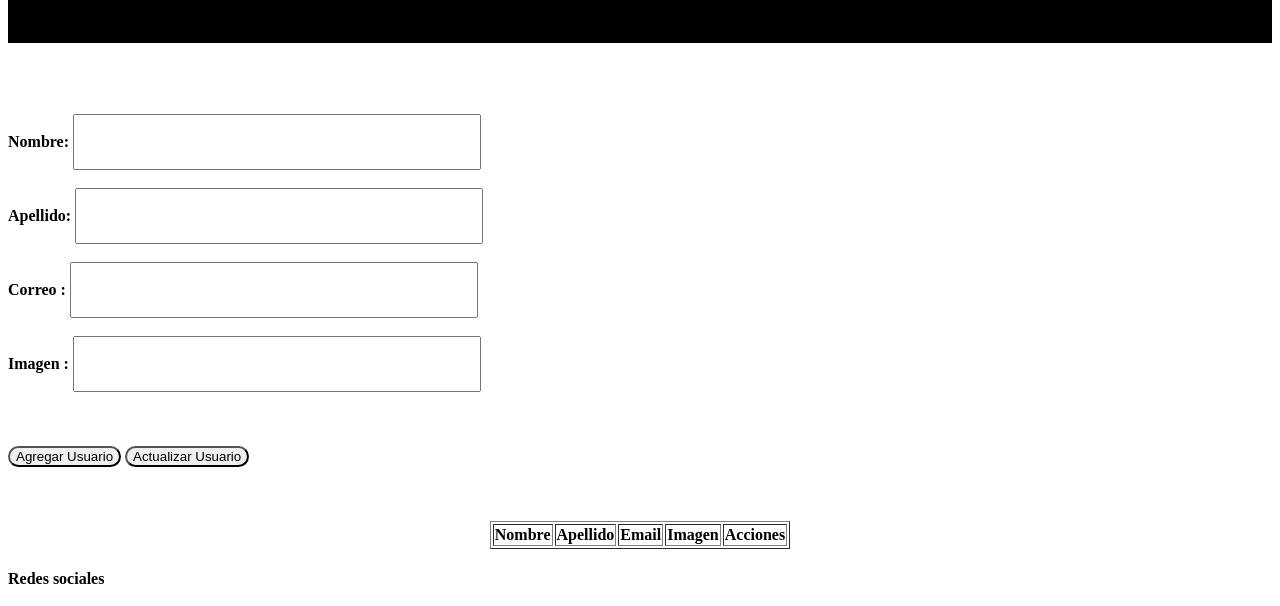
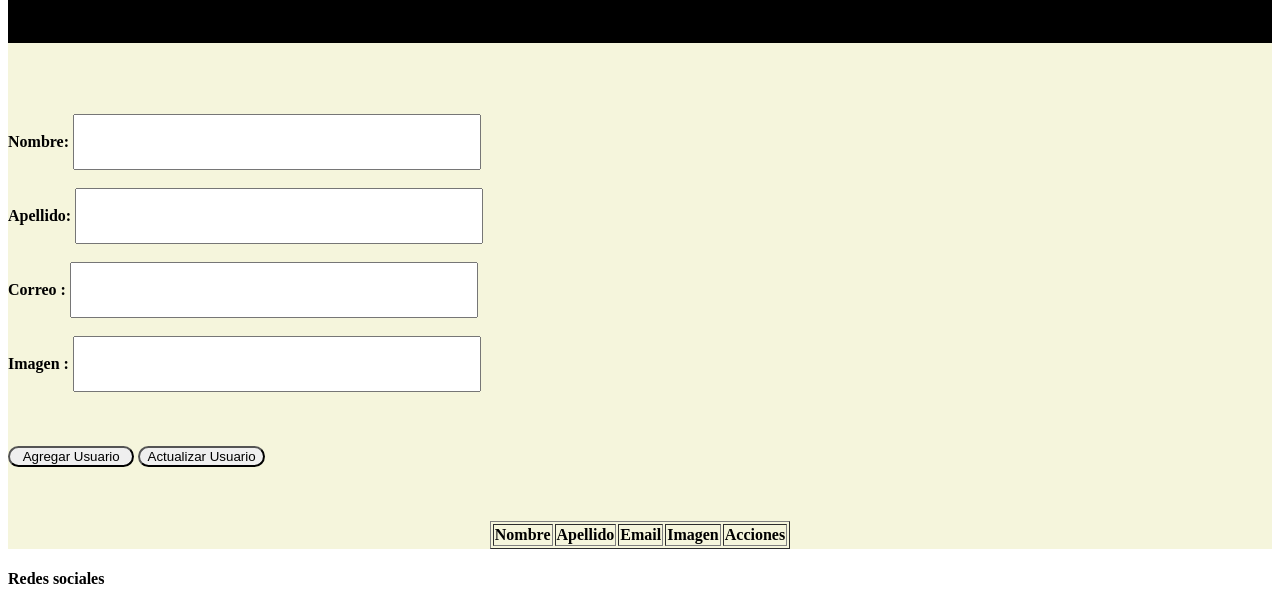
Before and after one commit to Aguzman7908/proyecto2CRUD, a plain HTML site: page Index.html in a window 1280 px wide. Shown: the part 165-771 px from the top of the page. Drawn offline with Linux system fonts and the light colour scheme.

Commit message:
Quinto  commit fondo

```diff
--- a/Index.html
+++ b/Index.html
@@ -30,7 +30,7 @@
        </div>
    </header>
    <main>
-      <section>
+      <section class="fondoadicional">
         <div>
             <marquee>
             <h1 class="h1">Ingresa tus datos y obten información relevante acerca de nuestros Productos y Servicios</h1>
@@ -49,6 +49,7 @@
         </div>
       </section>
     <center>
+    <div class="fondoadicional">
     <table border="1" class="default">
       <thead><tr><th>Nombre</th>
                  <th>Apellido</th>
@@ -60,6 +61,7 @@
       <tbody id="lista">
       </tbody>
     </table>
+  </div>
   </center>
    </main>
   <footer class="piedepagina">
--- a/styles.css
+++ b/styles.css
@@ -109,12 +109,12 @@ cuadroTexto{
     font-size: 90%;
   }
   .boton{
-    flex-wrap:wrap;
+    display:flexbox;
+    border-radius: 16px;
+    height:10%;
+    width: 10%;
+    justify-content: space-between;
 
-
-    border-radius: 16px;
-    height:100%
-    width: 100%;
   }
 
   .blog1{
@@ -211,7 +211,7 @@ cuadroTexto{
 
 
 .fondoadicional{
-    background-color: black;
+    background-color: beige;
 }
 
 .piepagina {
```
